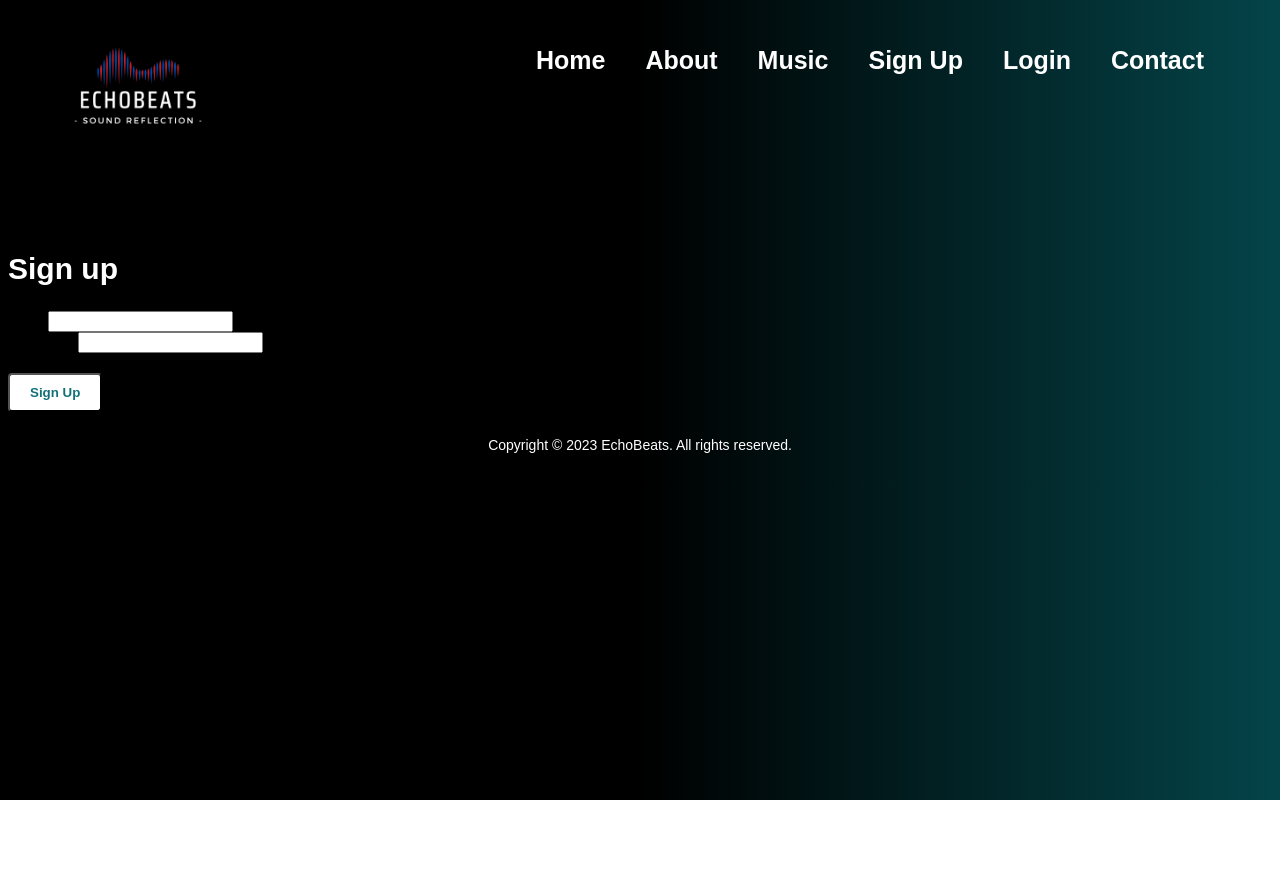
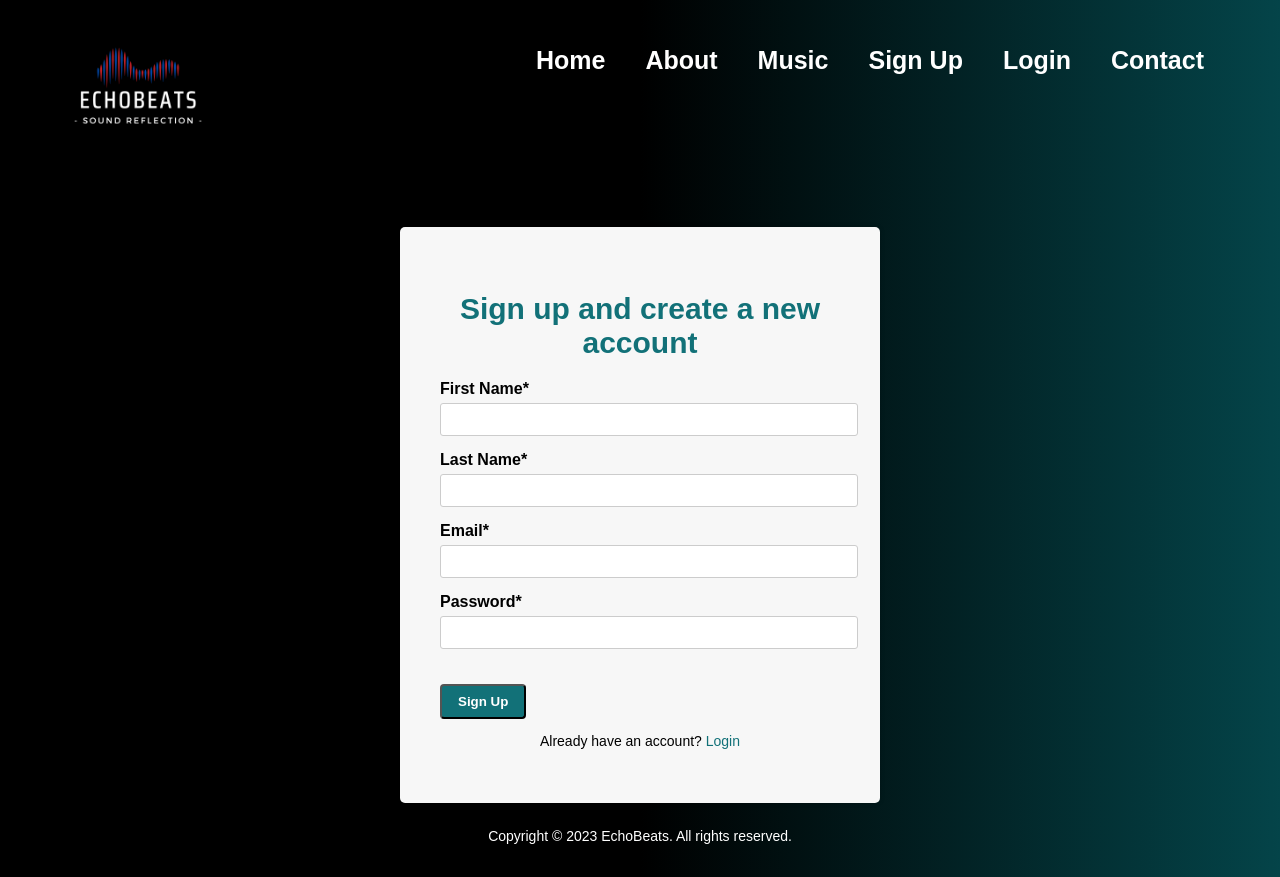
Before and after one commit to DoloresCode/EchoBeats, a React (Create React App) app: page /signup in a window 1280 px wide. Before the commit the page ends 800 px from the top, so only its background shows below. Built offline with nearby package versions, Linux system fonts and the light colour scheme.

Commit message:
sign up page and login page done and styling done too

```diff
--- a/src/index.css
+++ b/src/index.css
@@ -310,3 +310,138 @@ p {
 }
 
 /* Sign Up Page */
+
+.signup-container {
+  max-width: 400px;
+  margin: 0 auto;
+  padding: 40px;
+  background-color: #f7f7f7;
+  border-radius: 5px;
+  box-shadow: 0 0 5px rgba(0, 0, 0, 0.2);
+}
+
+.signup-container h2 {
+  text-align: center;
+  color: #127178;
+  margin-bottom: 20px;
+}
+
+.form-group {
+  margin-bottom: 15px;
+}
+
+.form-group label {
+  display: block;
+  font-weight: bold;
+  margin-bottom: 5px;
+}
+
+.form-group input[type="text"],
+.form-group input[type="email"],
+.form-group input[type="password"] {
+  width: 100%;
+  padding: 8px;
+  border: 1px solid #ccc;
+  border-radius: 3px;
+}
+
+.btn {
+  display: inline-block;
+  padding: 8px 16px;
+  background-color: #127178;
+  color: #ffffff;
+  text-decoration: none;
+  border-radius: 4px;
+  transition: background-color 0.3s ease;
+}
+
+.btn:hover {
+  background-color: #0d5260;
+}
+
+.login-link-container {
+  text-align: center;
+  margin-top: 10px;
+}
+
+.login-link-container p {
+  font-size: 14px;
+  color: black;
+}
+
+.login-link-container a {
+  color: #127178;
+  text-decoration: none;
+}
+
+.login-link-container a:hover {
+  text-decoration: underline;
+}
+
+/* Login Page */
+
+.login-container {
+  max-width: 400px;
+  margin: 0 auto;
+  padding: 40px;
+  background-color: #f7f7f7;
+  border-radius: 5px;
+  box-shadow: 0 0 5px rgba(0, 0, 0, 0.2);
+}
+
+.login-container h2 {
+  text-align: center;
+  color: #127178;
+  margin-bottom: 20px;
+}
+
+.form-group {
+  margin-bottom: 15px;
+}
+
+.form-group label {
+  display: block;
+  font-weight: bold;
+  margin-bottom: 5px;
+}
+
+.form-group input[type="email"],
+.form-group input[type="password"] {
+  width: 100%;
+  padding: 8px;
+  border: 1px solid #ccc;
+  border-radius: 3px;
+}
+
+.btn {
+  display: inline-block;
+  padding: 8px 16px;
+  background-color: #127178;
+  color: #ffffff;
+  text-decoration: none;
+  border-radius: 4px;
+  transition: background-color 0.3s ease;
+}
+
+.btn:hover {
+  background-color: #0d5260;
+}
+
+.signup-link-container {
+  text-align: center;
+  margin-top: 10px;
+}
+
+.signup-link-container p {
+  font-size: 14px;
+  color: black;
+}
+
+.signup-link-container a {
+  color: #127178;
+  text-decoration: none;
+}
+
+.signup-link-container a:hover {
+  text-decoration: underline;
+}
--- a/src/pages/users/Login.js
+++ b/src/pages/users/Login.js
@@ -0,0 +1,50 @@
+import React, { useState } from "react";
+import { Link } from "react-router-dom";
+
+function Login() {
+  const [email, setEmail] = useState("");
+  const [password, setPassword] = useState("");
+
+  const handleLogin = (e) => {
+    e.preventDefault();
+    // login logic here
+
+    // Reset form inputs
+    setEmail("");
+    setPassword("");
+  };
+
+  return (
+    <div className="login-container">
+      <h2>Login to your account</h2>
+      <form onSubmit={handleLogin}>
+        <div className="form-group">
+          <label htmlFor="email">Email*</label>
+          <input
+            type="email"
+            id="email"
+            value={email}
+            onChange={(e) => setEmail(e.target.value)}
+            required
+          />
+        </div>
+        <div className="form-group">
+          <label htmlFor="password">Password*</label>
+          <input
+            type="password"
+            id="password"
+            value={password}
+            onChange={(e) => setPassword(e.target.value)}
+            required
+          />
+        </div>
+        <button type="submit" className="btn btn-primary">Login</button>
+      </form>
+      <div className="signup-link-container">
+        <p>Don't have an account? <Link to="/signup">Sign up</Link></p>
+      </div>
+    </div>
+  );
+}
+
+export default Login;
--- a/src/pages/users/Signup.js
+++ b/src/pages/users/Signup.js
@@ -1,6 +1,9 @@
 import React, { useState } from "react";
+import { Link } from "react-router-dom";
 
 function Signup() {
+  const [firstName, setFirstName] = useState("");
+  const [lastName, setLastName] = useState("");
   const [email, setEmail] = useState("");
   const [password, setPassword] = useState("");
 
@@ -9,16 +12,38 @@ function Signup() {
     // signup logic here
 
     // Reset form inputs
+    setFirstName("");
+    setLastName("");
     setEmail("");
     setPassword("");
   };
 
   return (
     <div className="signup-container">
-      <h2>Sign up</h2>
+      <h2>Sign up and create a new account</h2>
       <form onSubmit={handleSignup}>
         <div className="form-group">
-          <label htmlFor="email">Email</label>
+          <label htmlFor="firstName">First Name*</label>
+          <input
+            type="text"
+            id="firstName"
+            value={firstName}
+            onChange={(e) => setFirstName(e.target.value)}
+            required
+          />
+        </div>
+        <div className="form-group">
+          <label htmlFor="lastName">Last Name*</label>
+          <input
+            type="text"
+            id="lastName"
+            value={lastName}
+            onChange={(e) => setLastName(e.target.value)}
+            required
+          />
+        </div>
+        <div className="form-group">
+          <label htmlFor="email">Email*</label>
           <input
             type="email"
             id="email"
@@ -28,7 +53,7 @@ function Signup() {
           />
         </div>
         <div className="form-group">
-          <label htmlFor="password">Password</label>
+          <label htmlFor="password">Password*</label>
           <input
             type="password"
             id="password"
@@ -39,6 +64,9 @@ function Signup() {
         </div>
         <button type="submit" className="btn btn-primary">Sign Up</button>
       </form>
+      <div className="login-link-container">
+        <p>Already have an account? <Link to="/login">Login</Link></p>
+      </div>
     </div>
   );
 }
```
